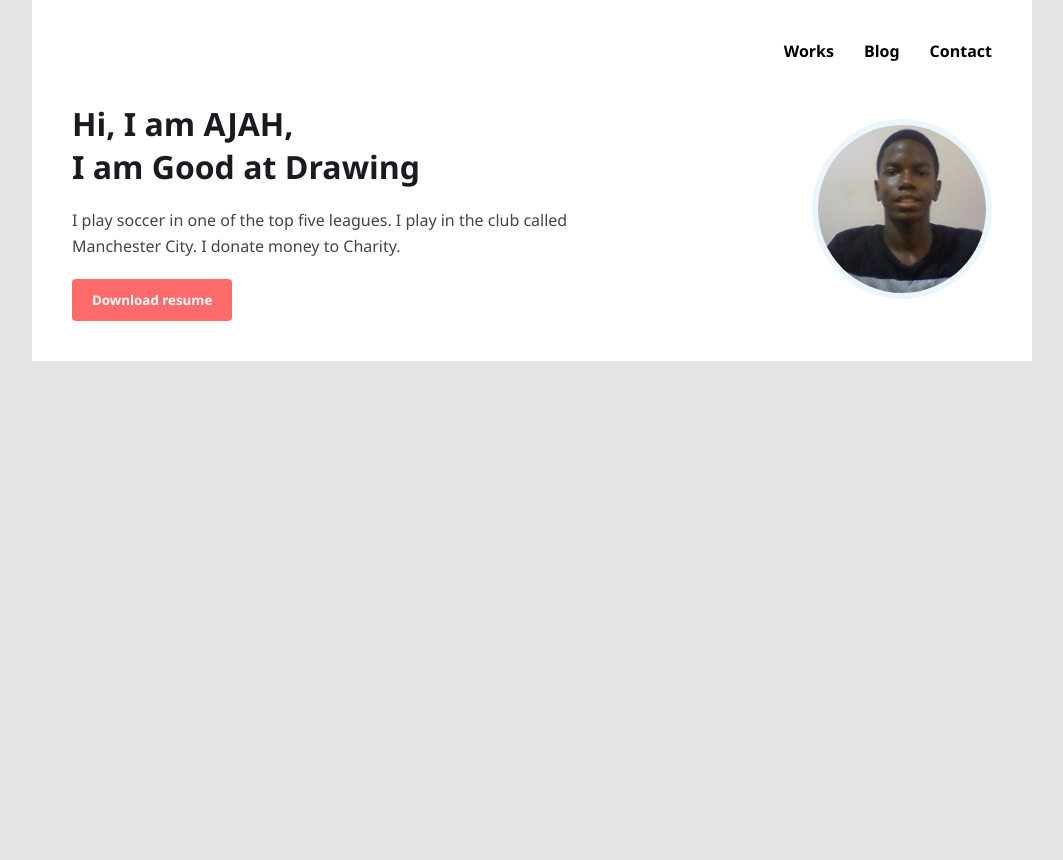
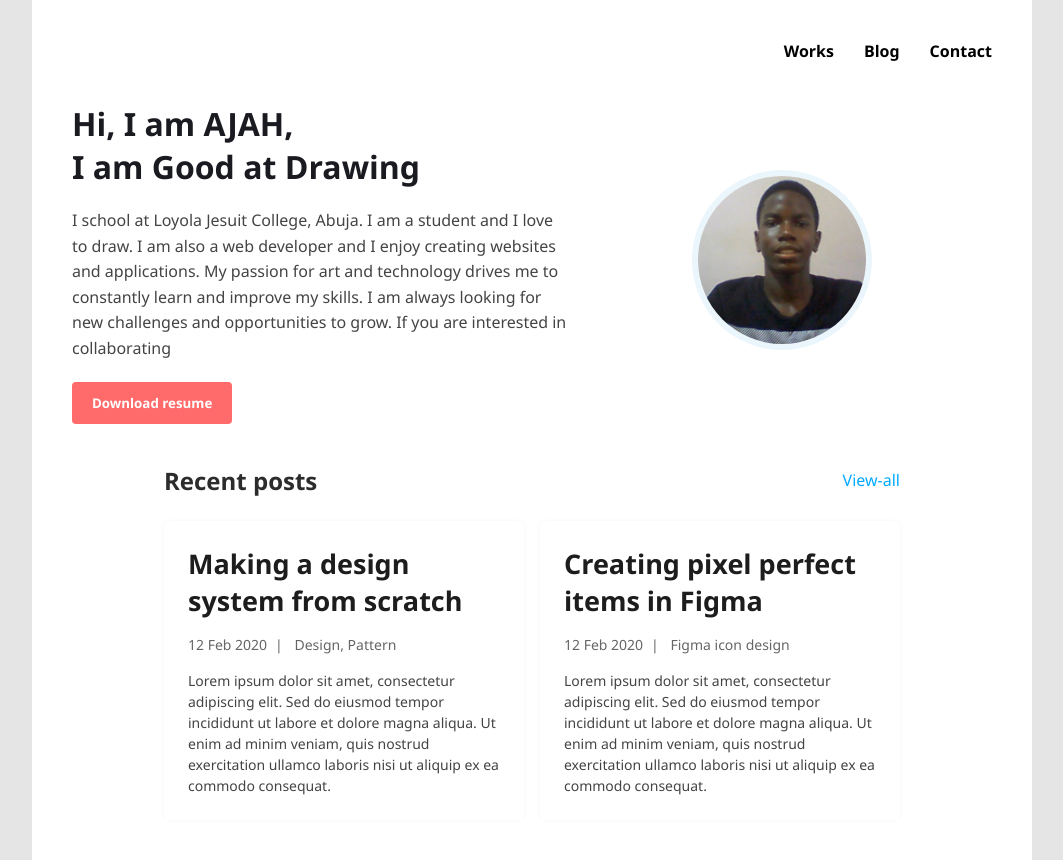
Before and after one commit to AJAH-9/Portfolio-profile, a plain HTML site: page index.html in a window 1280 px wide. Shown: the whole page, without its empty margins (108-1171 px from the left). Before the commit the page ends 800 px from the top, so only its background shows below. Drawn offline with Linux system fonts and the light colour scheme.

Commit message:
I wrote the ccode for my recent post.

```diff
--- a/index.html
+++ b/index.html
@@ -20,16 +20,61 @@
                 <div class="hero-text">
                     <h1>Hi, I am AJAH,<br>I am Good at Drawing</h1>
                     <p>
-                        I play soccer in one of the top five leagues. I play in the club  called Manchester City. I donate money to Charity.
-
+                       I school at Loyola Jesuit College, Abuja. I am a student and I love to draw. I am also a web developer and I enjoy creating websites and applications. My passion for art and technology drives me to constantly learn and improve my skills.
+                       I am always looking for new challenges and opportunities to grow. If you are interested in collaborating
                     </p>
                     <button class="btn">Download resume</button>
                 </div>
                 <div class="hero-image">
                     <img src="image\WIN_20250722_13_23_50_Pro.jpg" alt="AJAH's Profile Picture">
                 </div>
+                <div name="container-2">
             </section>
+            <div class="container-2">
+                <div class="header-2">
+                    <h2>Recent posts</h2>
+                    <a href="">View-all</a>
+                </div>
+                <div class="Posts">
+                    <title></title>
+                    <div class="Post-card">
+                        <div class="post-title">
+                            <h2>Making a design system from scratch</h2>
+                        </div>
+
+
+                        <div class="post-meta">
+                            12 Feb 2020<span>|</span> Design, Pattern
+                        </div>
+                        <div class="post-content">
+                            <lorem>
+                                Lorem ipsum dolor sit amet, consectetur adipiscing elit. Sed do eiusmod tempor incididunt ut labore et dolore magna aliqua. Ut enim ad minim veniam, quis nostrud exercitation ullamco laboris nisi ut aliquip ex ea commodo consequat.
+
+                        </div>
+
+                    </div>
+                     <div class="Post-card">
+                        <div class="post-title">
+                            <h2>Creating pixel perfect items in Figma</h2>
+                        </div>
+
+
+                        <div class="post-meta">
+                            12 Feb 2020<span>|</span> Figma icon design
+                        </div>
+                        <div class="post-content">
+                            <lorem>
+                                Lorem ipsum dolor sit amet, consectetur adipiscing elit. Sed do eiusmod tempor incididunt ut labore et dolore magna aliqua. Ut enim ad minim veniam, quis nostrud exercitation ullamco laboris nisi ut aliquip ex ea commodo consequat.
+
+                        </div>
+
+                    </div>
+                </div>
+            </div>
         </div>
+
+
+
 
     </body>
 </html>
--- a/style.css
+++ b/style.css
@@ -62,3 +62,55 @@ button{
     object-fit: cover;
     border: 6px solid #eaf6fb;
 }
+.container-2{
+    max-width: 1200px;
+    margin:0 auto;
+}
+.header-2{
+    display: flex;
+    justify-content: space-between;
+    align-items: center;
+    margin-bottom: 1.5rem;
+}
+.header-2 h2{
+    font-size: 1.5em;
+    color: #2c2c2c;
+}
+.header-2 a{
+    color: #00aaff;
+    text-decoration: none;
+    font-weight: 500;
+}
+.Posts{
+    display: flex;
+    gap: 1rem;
+    flex-wrap: wrap;
+}
+.Post-card{
+    background-color: white;
+    border-radius: 6px;
+    padding: 1.5rem;
+    width: 100%;
+    max-width: 360px;
+    box-shadow: 0 0 4px rgba(0, 0, 0, 0.04);
+}
+.post-title{
+    font-size: 1.125rem;
+    font-weight: 700;
+    margin-bottom: 1rem;
+    color: #1d1d1d;
+
+}
+.post-meta{
+    font-size: 0.875rem;
+    color: #666;
+    margin-bottom: 1rem;
+}
+.post-meta span{
+    margin:0 0.5rem;
+}
+.post-content{
+    font-size: 0.875rem;
+    color: #444;
+    line-height: 1.5;
+}
```
